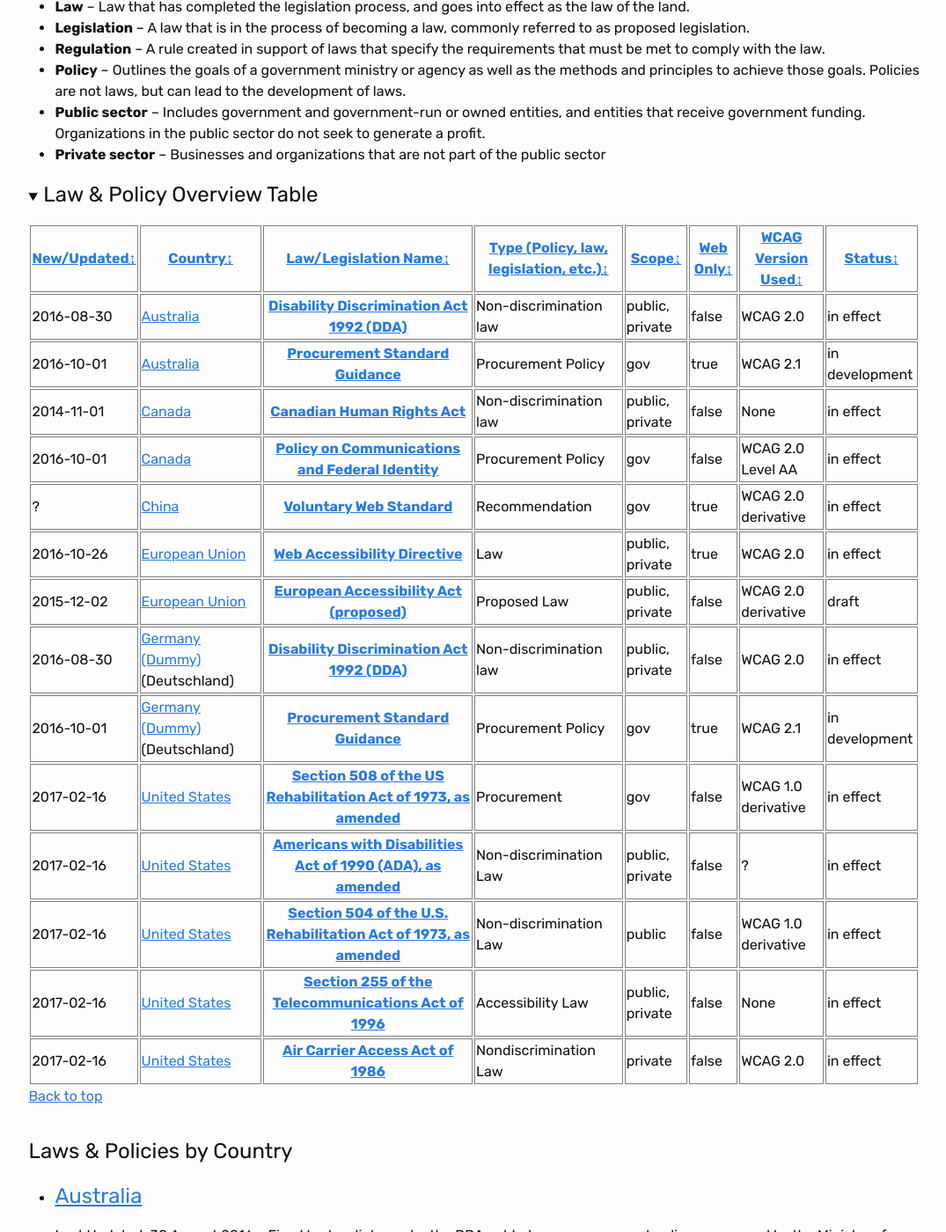
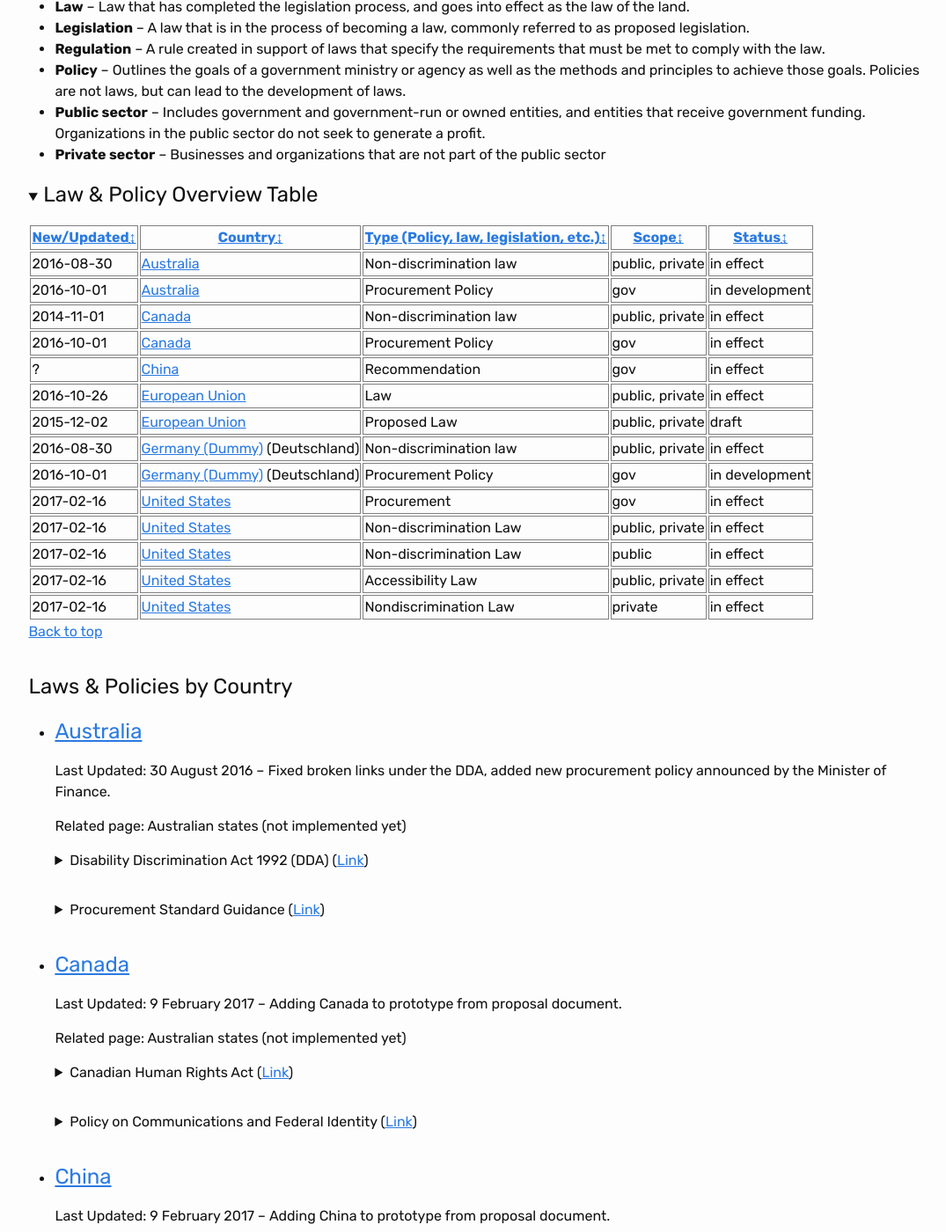
Before and after one commit to w3c/wai-policies-prototype, a Jekyll site: the page built from index.html, in a window 1280 px wide and 1400 px high, scrolled down 623 px. Shown: the whole window at 88% size, without its empty margins (205-1280 px from the left). Built offline with Jekyll 4.4.1, drawn with Linux system fonts in a browser that asks for light colours.

Commit message:
Simplify summary table
Removing law/legislation name, web only, WCAG version columns.
This will be revisited with additional thoughts on filtering/sorting
similar to Tools or QuickRef pages and ongoing discussions.

Addresses issue #5

```diff
--- a/index.html
+++ b/index.html
@@ -49,11 +49,8 @@ layout: default
       <tr>
         <th>New/Updated</th>
         <th>Country</th>
-        <th>Law/Legislation Name</th>
         <th>Type (Policy, law, legislation, etc.)</th>
         <th>Scope</th>
-        <th>Web Only</th>
-        <th>WCAG Version Used</th>
         <th>Status</th>
       </tr>
       {% for policy in site.policies %}
@@ -61,11 +58,8 @@ layout: default
       <tr data-updated="{{policy.updated}}">
         <td>{{p.updated}}</td>
         <td><a href="#x{{policy.title | slugify }}">{{policy.title}}</a> {%if policy.native_title%}({{policy.native_title}}){%endif%}</td>
-        <th><a href="{{p.url}}">{{p.title}}</a></th>
         <td>{{p.type}}</td>
         <td>{{p.scope}}</td>
-        <td>{{p.webonly}}</td>
-        <td>{{p.wcagver}}</td>
         <td>{{p.status}}</td>
       </tr>
       {% endfor %}
```
